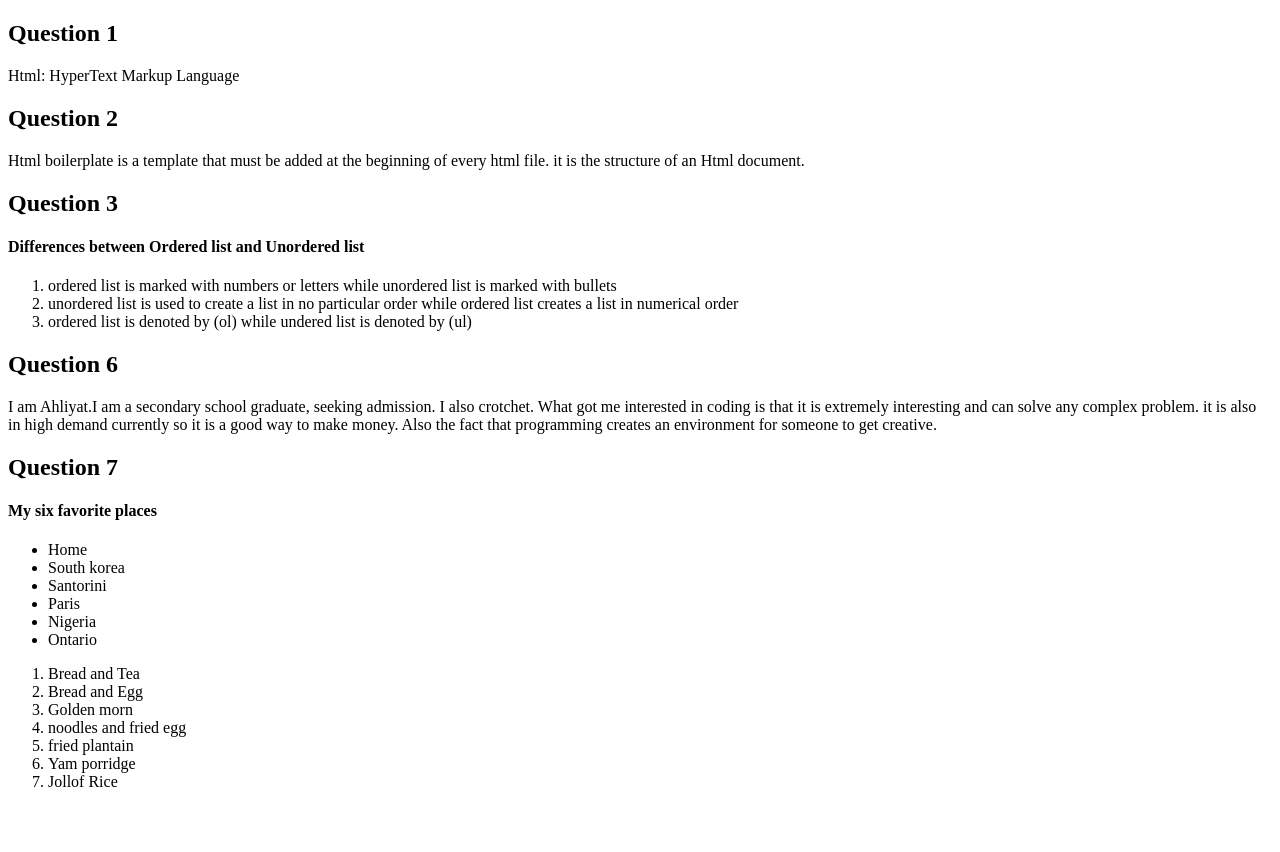
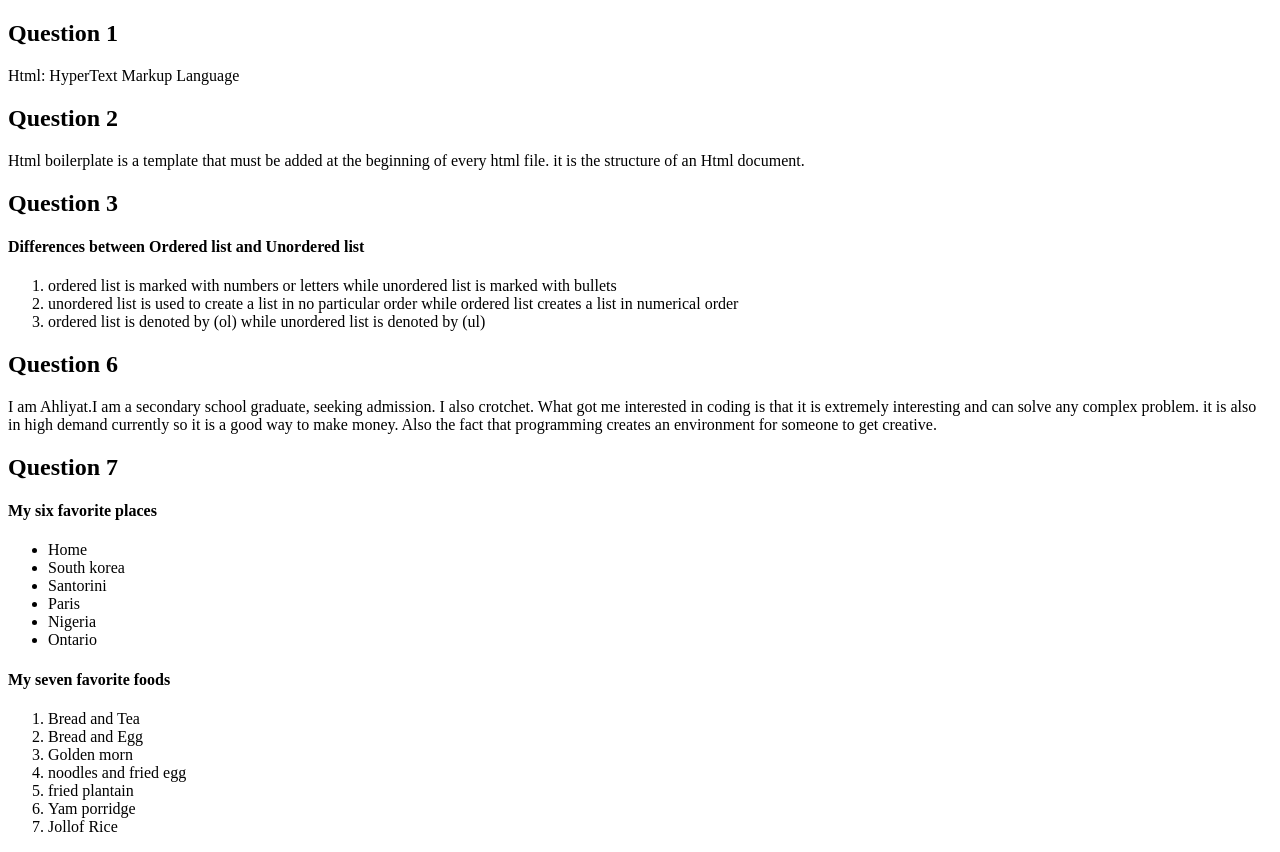
Before and after one commit to Ahliyat/Ahliyat-web-app, a plain HTML site: page index.html in a window 1280 px wide. Before the commit the page ends 807 px from the top, so only its background shows below. Drawn offline with Linux system fonts and the light colour scheme.

Commit message:
my web app

```diff
--- a/index.html
+++ b/index.html
@@ -17,7 +17,7 @@
 <ol>
   <li>ordered list is marked with numbers or letters while unordered list is marked with bullets</li>
   <li>unordered list is used to create a list in no particular order while ordered list creates a list in numerical order</li>
-  <li>ordered list is denoted by (ol) while undered list is denoted by (ul) </li>
+  <li>ordered list is denoted by (ol) while unordered list is denoted by (ul) </li>
 </ol>
 
 <h2>Question 6</h2>
@@ -34,6 +34,7 @@
   <li>Ontario</li>
 </ul>
 
+<h4>My seven favorite foods</h4>
 <ol>
   <li> Bread and Tea </li>
   <li>Bread and Egg</li>
```
